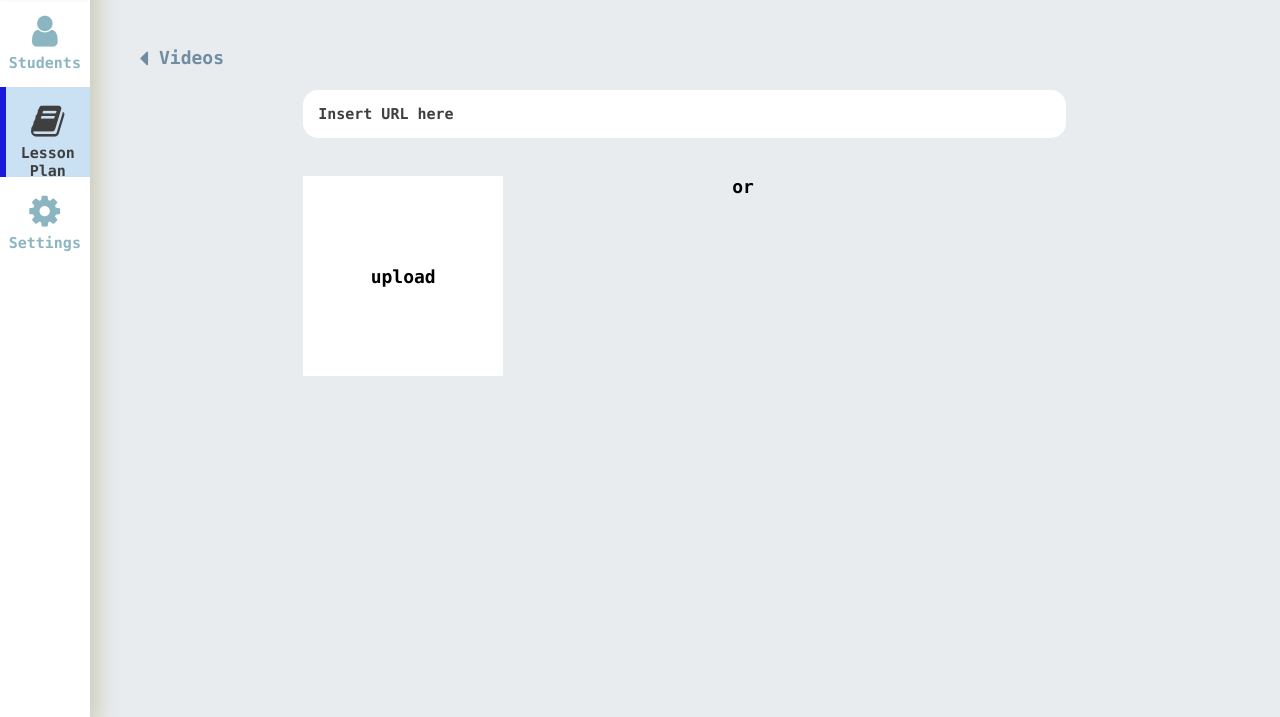
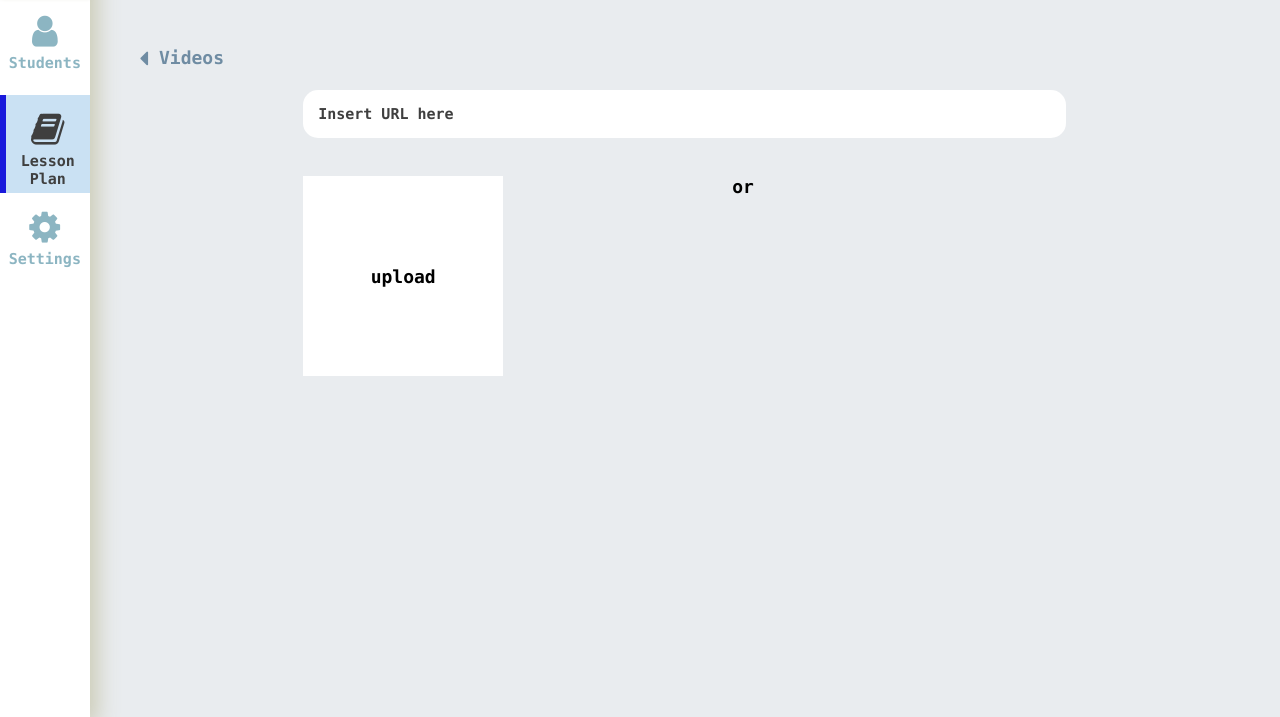
Before and after one commit to chaitanya313/project, a plain HTML site: page index.html in a window 1280 px wide. Shown: the part 83-800 px from the top of the page. Drawn offline with Linux system fonts and the light colour scheme.

Commit message:
Update styles.css

```diff
--- a/styles.css
+++ b/styles.css
@@ -32,7 +32,7 @@ body{
 }
 .page .sidenav ul li{
     padding-top: 2vh;
-    height: 8vh;
+    height: 9vh;
     color: rgb(140, 181, 194);
     text-align: center;
     padding-bottom: 10px;
```
